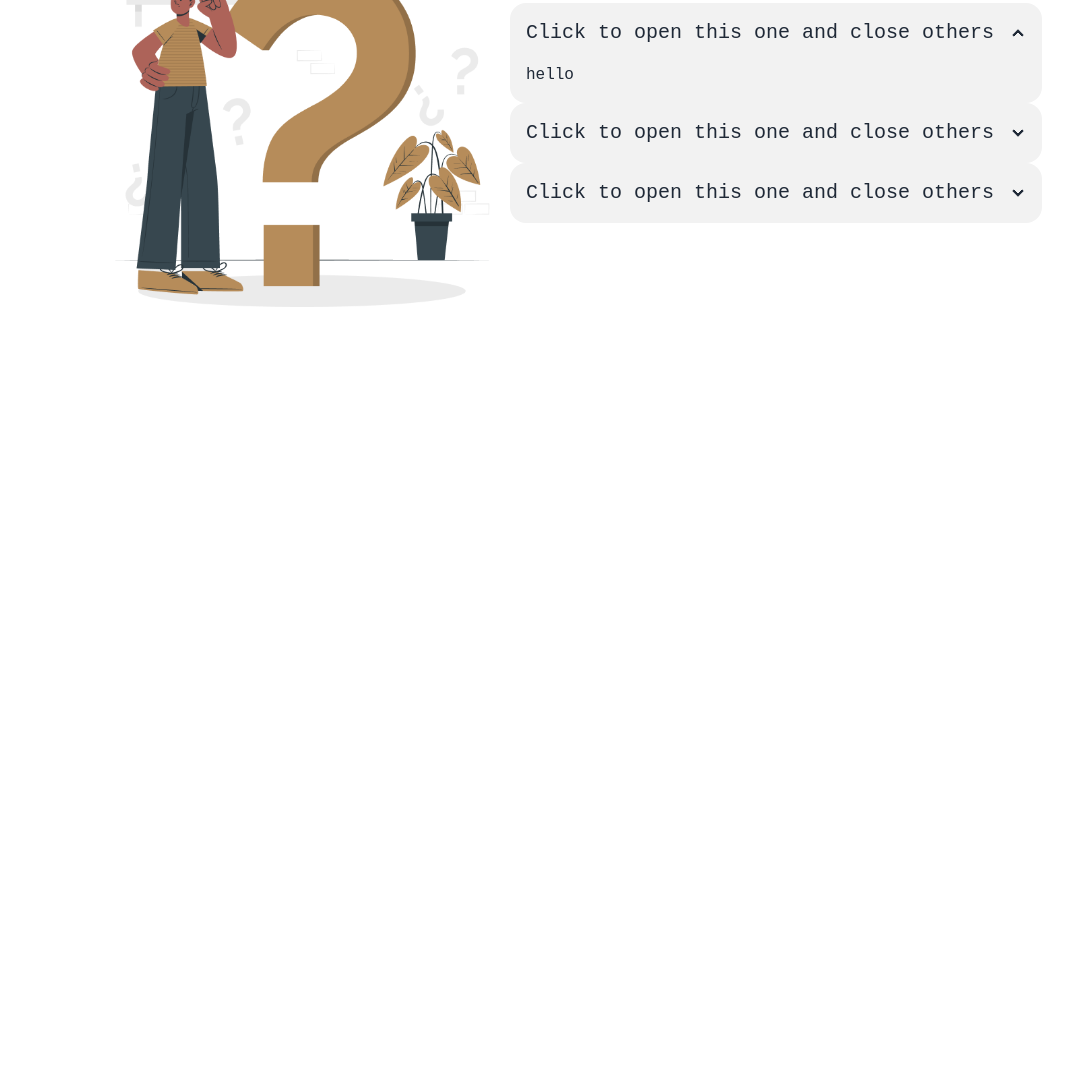
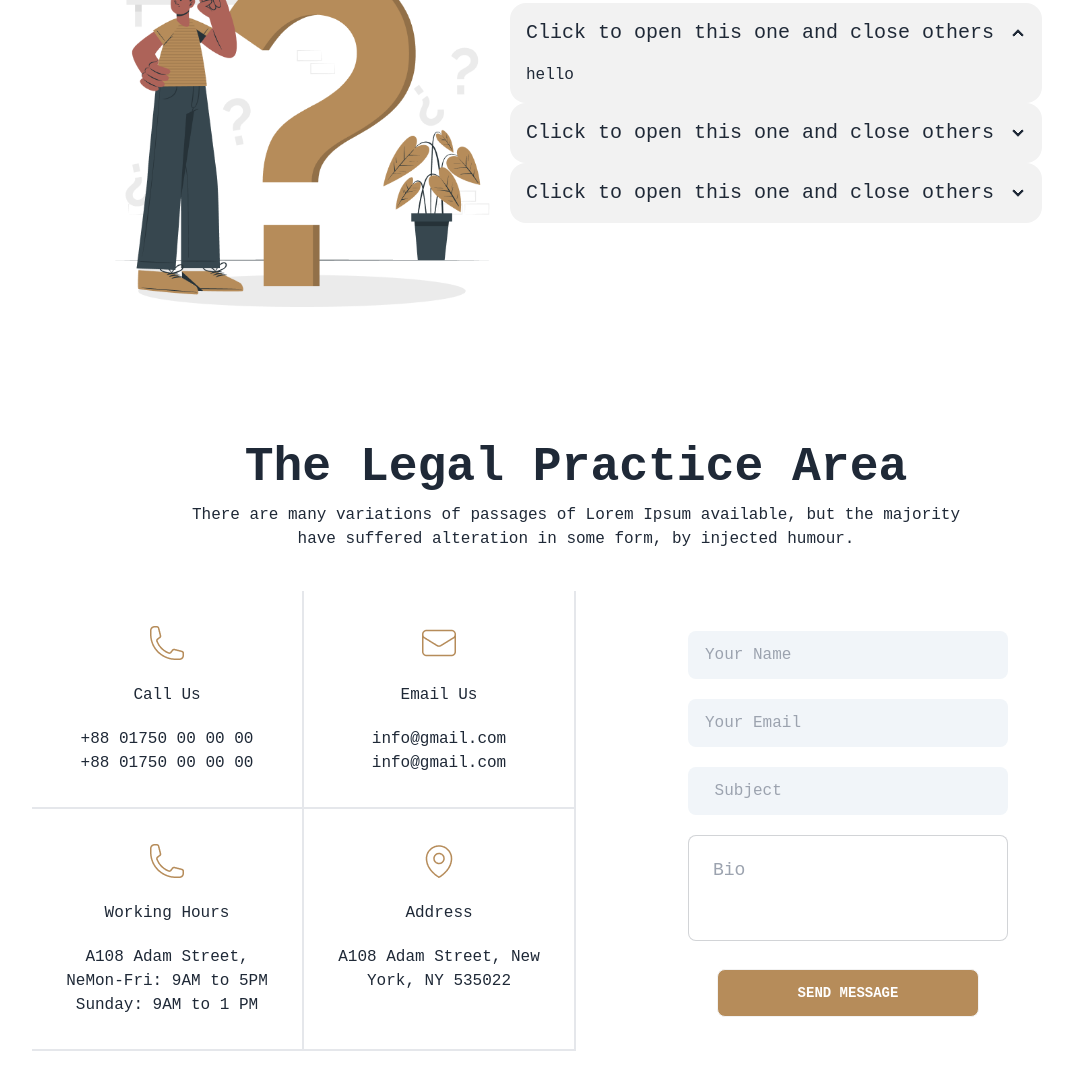
Before and after one commit to Fahimteam/legal-solution, a plain HTML site: page index.html in a window 1280 px wide. Shown: the part 2596-3685 px from the top of the page, without its empty margins (64-1137 px from the left). Before the commit the page ends 2979 px from the top, so only its background shows below. Drawn offline with nearby package versions, Linux system fonts and the light colour scheme; files whose address does not match are found by name; a web font is replaced by a local one.

Commit message:
added contact section

```diff
--- a/index.html
+++ b/index.html
@@ -310,6 +310,81 @@
 
     </section>
 
+        <!-- contact section  -->
+    <section class="max-w-screen-xl mx-auto my-10 md:px-16 lg:px-24 py-5 px-8">
+        <!-- section title -->
+        <div class="mt-10 mb-14 text-center ">
+            <h2 class="text-5xl font-extrabold mb-3">The Legal Practice Area</h2>
+            <p class="lg:px-36">There are many variations of passages of Lorem Ipsum available, but the majority have suffered
+            alteration in some form,
+            by injected humour.</p>
+
+            <!-- contact box -->
+            <div class=" flex flex-col md:flex-col lg:flex-row   justify-between mt-10">
+                <!-- about contact -->
+                <div class="grid grid-cols-1 lg:grid-cols-2 flex-1">
+                     <div class=" text-center space-y-5 lg:border-r-2 border-b-2 p-8 ">
+                        <img class="mx-auto" src="./images/call.png" alt="">
+                        <h3>Call Us</h3>
+                        <p>+88 01750 00 00 00
+                        +88 01750 00 00 00</p>
+
+                     </div>
+                     <div class=" text-center space-y-5 lg:border-r-2 border-b-2 p-8">
+                        <img class="mx-auto" src="./images/email.png" alt="">
+                        <h3>Email Us</h3>
+                        <p>info@gmail.com
+                        info@gmail.com</p>
+
+                     </div>
+                     <div class=" text-center space-y-5 lg:border-r-2 border-b-2 p-8">
+                        <img class="mx-auto" src="./images/call.png" alt="">
+                        <h3>Working Hours</h3>
+                        <p>A108 Adam Street,
+                        NeMon-Fri: 9AM to 5PM
+                        Sunday: 9AM to 1 PM</p>
+
+                     </div>
+                     <div class=" text-center space-y-5 lg:border-r-2 border-b-2 p-8">
+                        <img class="mx-auto" src="./images/location.png" alt="">
+                        <h3>Address</h3>
+                        <p>A108 Adam Street,
+                        New York, NY 535022</p>
+
+                     </div>
+                </div>
+                <!-- contact form -->
+                <div class="flex-1 mt-10  ">
+                     <div class="mb-5">
+                        <input type="text" placeholder="Your Name" class="input    bg-slate-100 w-full max-w-xs" />
+                     </div>
+                     <div class="mb-5">
+                        <input type="text" placeholder="Your Email" class="input    bg-slate-100 w-full max-w-xs" />
+                     </div>
+                    <div class="mb-5">
+                        <input type="text" placeholder=" Subject" class="input    bg-slate-100 w-full max-w-xs" />
+                    </div>
+                    <div class="mb-5">
+                        <textarea placeholder="Bio" class="textarea textarea-bordered textarea-lg w-full max-w-xs resize-none"></textarea>
+                    </div>
+                    <div>
+                        <button class="btn bg-[#B68C5A]  text-white  px-20">
+                            Send Message
+
+                        </button>
+                    </div>
+
+
+
+                </div>
+            </div>
+
+
+        </div>
+
+
+    </section>
+
 
 
 
```
